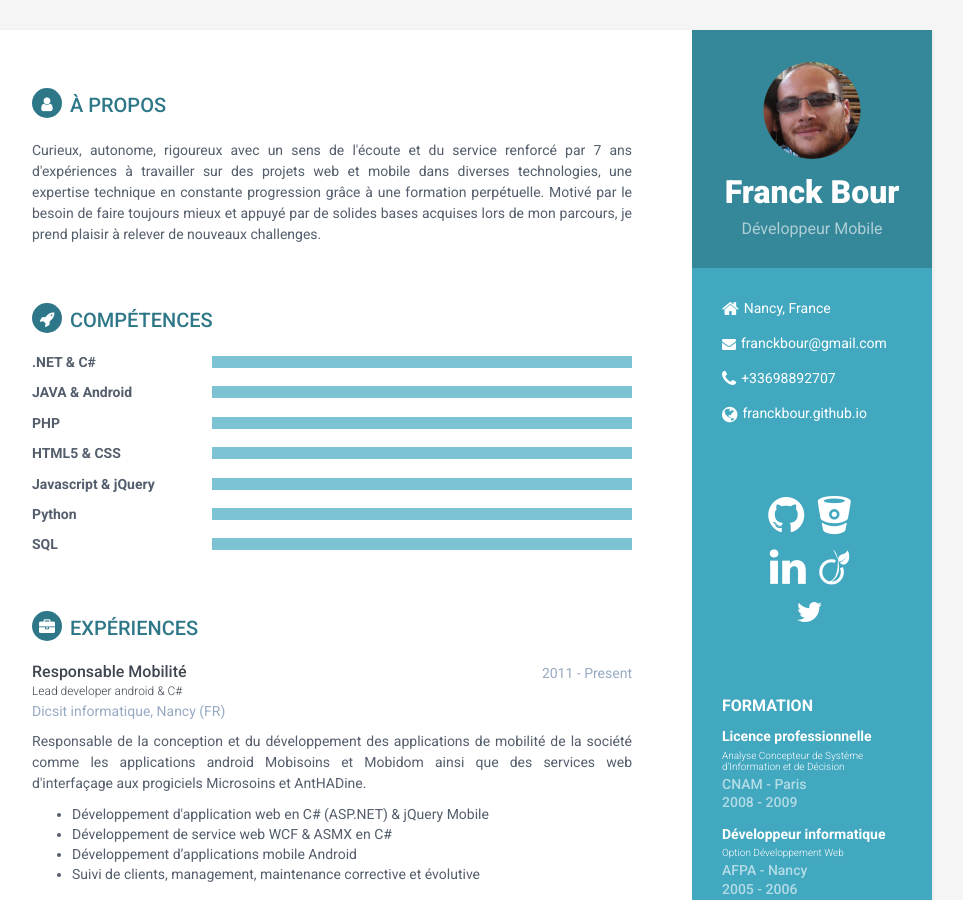
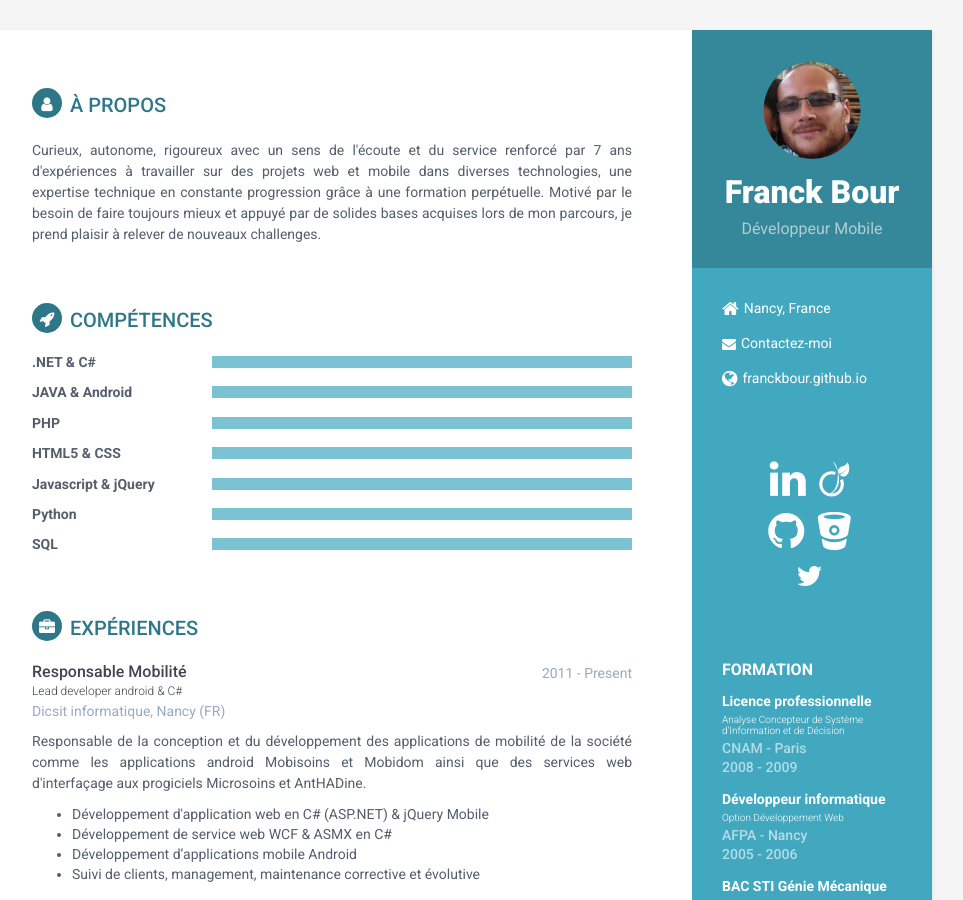
Before and after one commit to franckbour/franckbour.github.io, a Jekyll site: the page built from index.html, in a window 1280 px wide and 900 px high. Shown: the whole window, without its empty margins (188-1151 px from the left). Built offline with Jekyll 4.4.1, drawn with Linux system fonts in a browser that asks for light colours.

Commit message:
Minor updates

```diff
--- a/_config.yml
+++ b/_config.yml
@@ -20,7 +20,7 @@ pic: profile.png  #place a 100x100 picture inside /assets/images/ folder and pro
 #sidebar links
 location: Nancy, France
 email: franckbour@gmail.com
-phone: '+33698892707'
+phone:
 website: franckbour.github.io #do not add http://
 viadeo: franck.bour2
 linkedin: franck-b-274bab23
--- a/_includes/sidebar.html
+++ b/_includes/sidebar.html
@@ -13,26 +13,18 @@
 
 					{% if site.location %}
 					<li class="location"><i class="fa fa-home"></i>{{site.location}}</li>
-					{% else %}
-					<li class="location"><i class="fa fa-home"></i>Nancy, France</li>
 					{% endif %}
 
 					{% if site.email %}
-                    <li class="email"><i class="fa fa-envelope"></i><a href="mailto: {{site.email}}">{{site.email}}</a></li>
-                    {% else %}
-                    <li class="email"><i class="fa fa-envelope"></i><a href="mailto:alan.doe@website.com">franckbour@gmail.com</a></li>
+                    <li class="email"><i class="fa fa-envelope"></i><a href="mailto: {{site.email}}">Contactez-moi</a></li>
                     {% endif %}
 
                     {% if site.phone %}
                     <li class="phone"><i class="fa fa-phone"></i><a href="tel:{{site.phone}}">{{site.phone}}</a></li>
-                    {% else %}
-                    <li class="phone"><i class="fa fa-phone"></i><a href="tel:+33698892707">+33 6 98 89 27 07</a></li>
                     {% endif %}
 
                     {% if site.website %}
                     <li class="website"><i class="fa fa-globe"></i><a href="http://{{site.website}}" target="_blank">{{site.website}}</a></li>
-                    {% else %}
-                    <li class="website"><i class="fa fa-globe"></i><a href="http://blog.webjeda.com" target="_blank">blog.webjeda.com</a></li>
                     {% endif %}
 
                 </ul>
@@ -40,21 +32,21 @@
 
 			<div class="contact-container container-block">
 
+				<ul class="list-inline list-social-buttons social-professional">
+					{% if site.linkedin %}
+					<li><a href="https://www.linkedin.com/in/{{site.linkedin}}" target="_blank" title="LinkedIn"><i class="fa fa-linkedin fa-3x" aria-hidden="true"></i></a></li>
+					{% endif %}
+					{% if site.viadeo %}
+					<li><a href="http://www.viadeo.com/fr/profile/{{site.viadeo}}" target="_blank" title="Viadeo"><i class="fa fa-viadeo fa-3x" aria-hidden="true"></i></a></li>
+					{% endif %}
+				</ul>
+
 				<ul class="list-inline list-social-buttons social-development">
 					{% if site.github %}
 					<li><a href="http://github.com/{{site.github}}" target="_blank" title="Github"><i class="fa fa-github fa-3x" aria-hidden="true"></i></a></li>
 					{% endif %}
 					{% if site.bitbucket %}
 					<li><a href="https://bitbucket.org/{{site.bitbucket}}/" target="_blank" title="Bitbucket"><i class="fa fa-bitbucket fa-3x" aria-hidden="true"></i></a></li>
-					{% endif %}
-				</ul>
-
-				<ul class="list-inline list-social-buttons social-professional">
-					{% if site.linkedin %}
-					<li><a href="https://www.linkedin.com/in/{{site.linkedin}}" target="_blank" title="LinkedIn"><i class="fa fa-linkedin fa-3x" aria-hidden="true"></i></a></li>
-					{% endif %}
-					{% if site.viadeo %}
-					<li><a href="http://www.viadeo.com/fr/profile/{{site.viadeo}}" target="_blank" title="Viadeo"><i class="fa fa-viadeo fa-3x" aria-hidden="true"></i></a></li>
 					{% endif %}
 				</ul>
 
```
